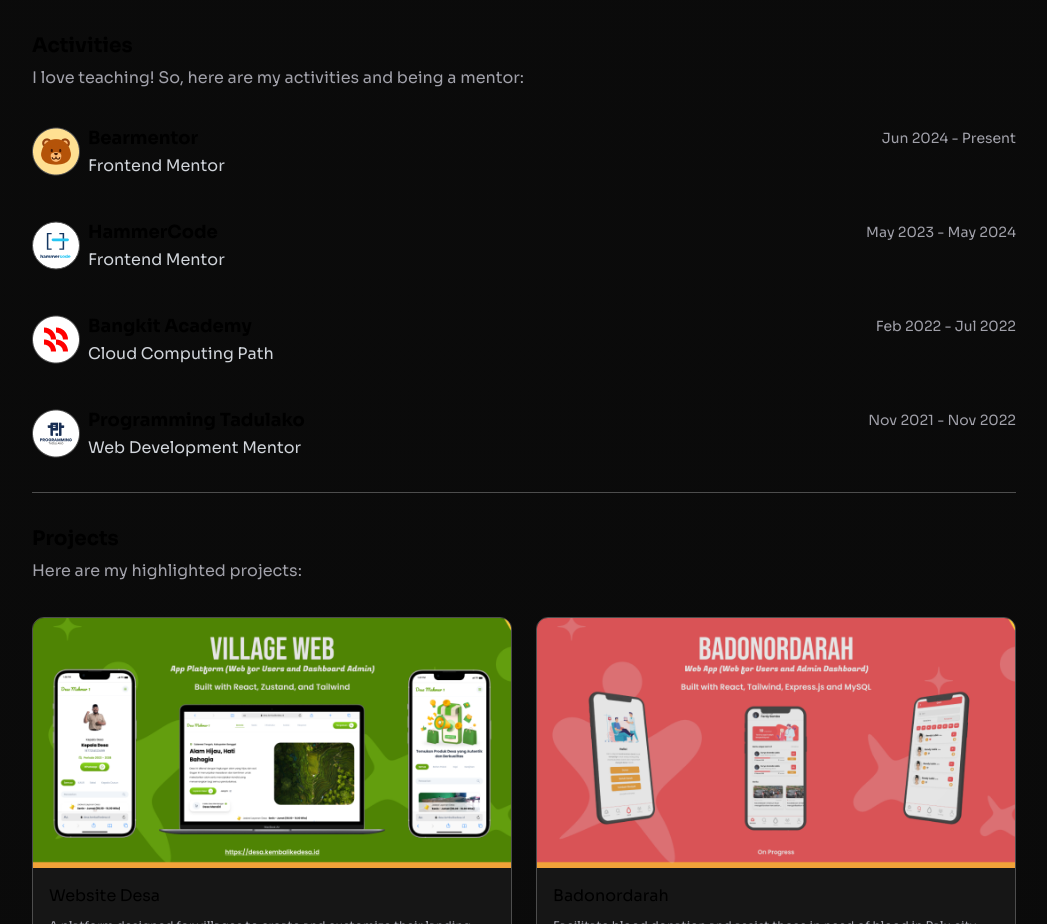
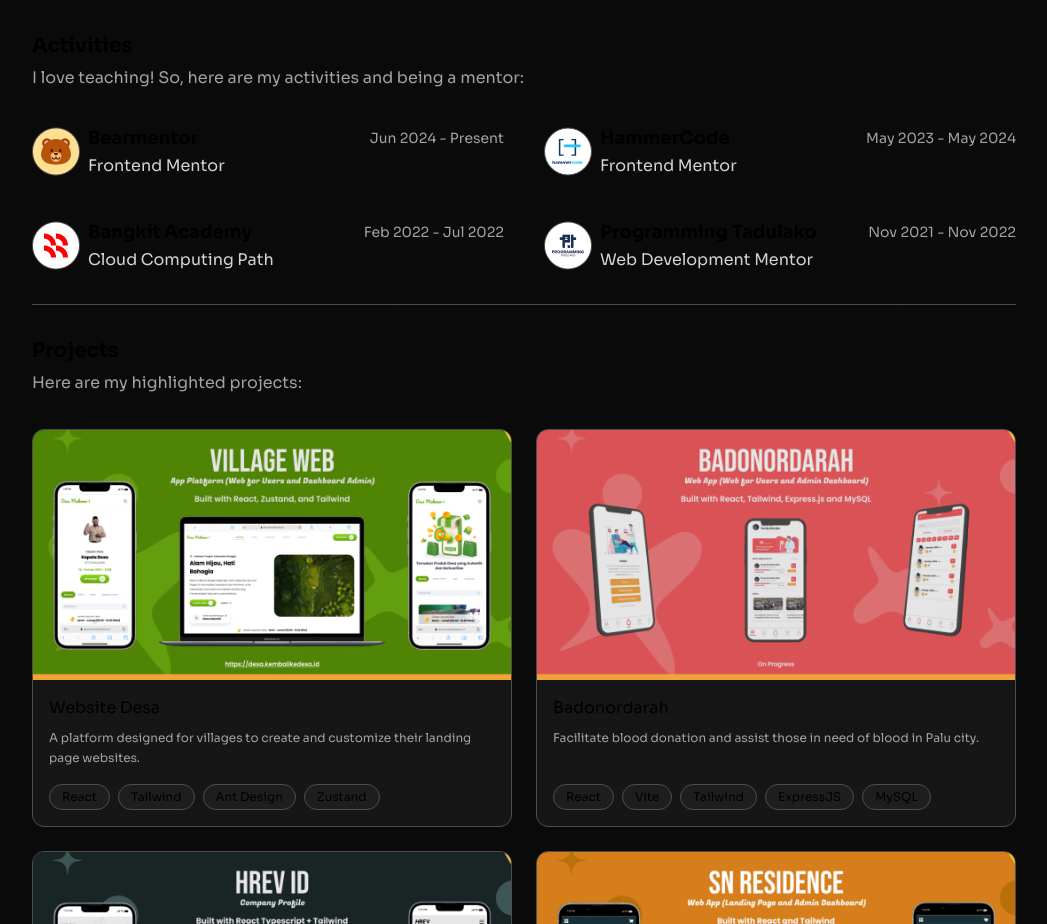
Before and after one commit to vickyadrii/personal-website-2.0, a Next.js app: page / in a window 1280 px wide. Shown: the part 1580-2504 px from the top of the page, without its empty margins (116-1163 px from the left). Built offline with nearby package versions, Linux system fonts and the light colour scheme.

Commit message:
fix: adjust activities component

```diff
--- a/src/features/home/components/activities/activities.tsx
+++ b/src/features/home/components/activities/activities.tsx
@@ -10,7 +10,7 @@
     <section id="activities" className="space-y-8 pt-8 border-b border-b-primary-dark-600">
       <TitleSection title="Activities" description="I love teaching! So, here are my activities and being a mentor:" />
 
-      <div className="grid lg:grid-cols-1 grid-cols-1 lg:gap-10 gap-4 pb-8">
+      <div className="grid lg:grid-cols-2 grid-cols-1 lg:gap-10 gap-4 pb-8">
         {activities.map(({ id, logo, company_name, title, period }) => (
           <div key={id} className="space-y-5">
             <div className="flex justify-between gap-2">
```
